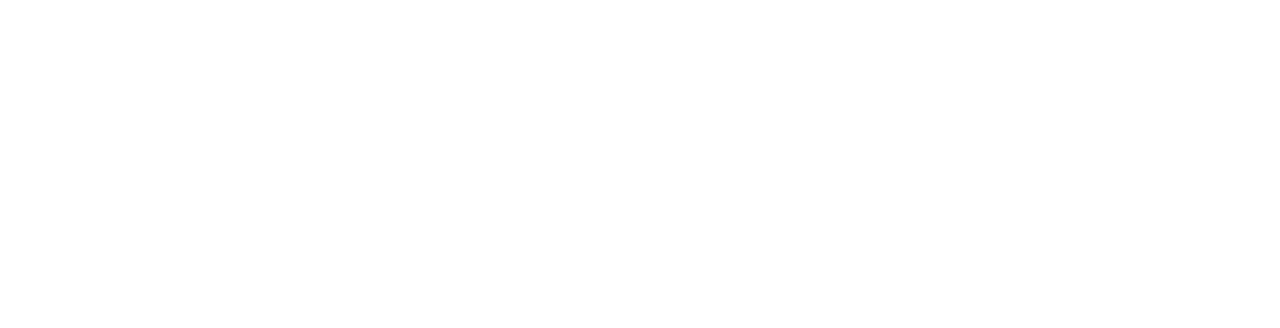
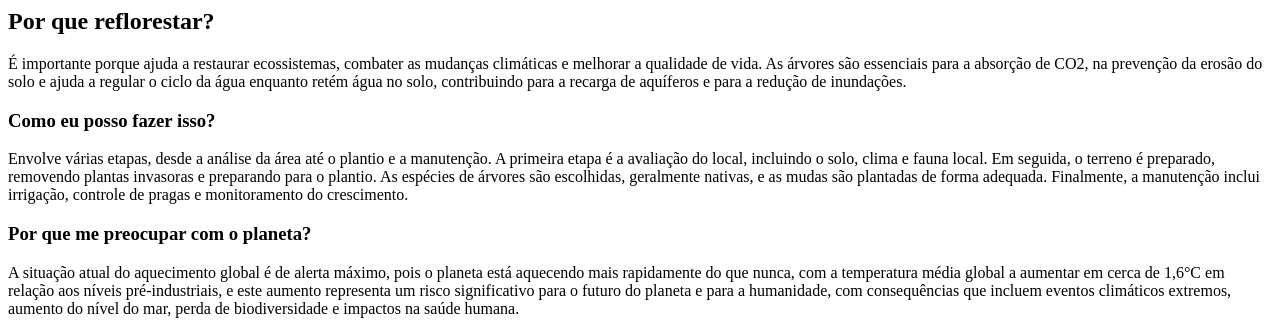
Before and after one commit to ddmln/Agrinho-Molina, a plain HTML site: page index.html in a window 1280 px wide. Shown: the top 328 px of the page. Drawn offline with Linux system fonts and the light colour scheme.

Commit message:
Começando HTML

```diff
--- a/index.html
+++ b/index.html
@@ -1,11 +1,22 @@
-<!DOCTYPE html>
-<html lang="pt-br">
-<head>
-    <meta charset="UTF-8">
-    <meta name="viewport" content="width=device-width, initial-scale=1.0">
-    <title>Document</title>
-</head>
-<body>
+<!-- código omitido -->
 
-</body>
-</html>
+    <main>
+        <section id="reflorestamento" class="conteudo">
+            <h2>Por que reflorestar?</h2>
+            <article>
+                </h3>
+                <p>     É importante porque ajuda a restaurar ecossistemas, combater as mudanças climáticas e melhorar a qualidade de vida. As árvores são essenciais para a absorção de CO2, na prevenção da erosão do solo e ajuda a regular o ciclo da água enquanto retém água no solo, contribuindo para a recarga de aquíferos e para a redução de inundações.  </p>
+            </article>
+
+            <article>
+                <h3>Como eu posso fazer isso?</h3>
+                <p> Envolve várias etapas, desde a análise da área até o plantio e a manutenção. A primeira etapa é a avaliação do local, incluindo o solo, clima e fauna local. Em seguida, o terreno é preparado, removendo plantas invasoras e preparando para o plantio. As espécies de árvores são escolhidas, geralmente nativas, e as mudas são plantadas de forma adequada. Finalmente, a manutenção inclui irrigação, controle de pragas e monitoramento do crescimento. </p>
+            </article>
+
+            <article>
+                <h3>Por que me preocupar com o planeta?</h3>
+                <p>A situação atual do aquecimento global é de alerta máximo, pois o planeta está aquecendo mais rapidamente do que nunca, com a temperatura média global a aumentar em cerca de 1,6°C em relação aos níveis pré-industriais, e este aumento representa um risco significativo para o futuro do planeta e para a humanidade, com consequências que incluem eventos climáticos extremos, aumento do nível do mar, perda de biodiversidade e impactos na saúde humana.</p>
+            </article>
+
+            <a href="https://www.youtube.com/watch?v=vzDWFsfrFGY" class="cta-button" target="_blank">Quero saber mais sobre   esse aquecimento! <i class="fa-solid fa-arrow-up-right-from-square" style="color: var(--text-color);"></i></a>
+        </section>
```
